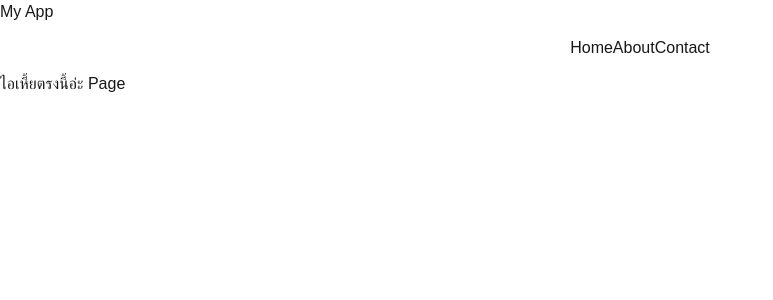
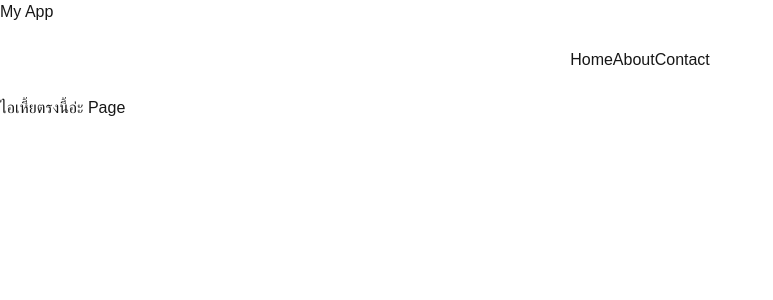
Before and after one commit to ACESunny/Chinanan, a Next.js app in the folder web/: page / in a window 1280 px wide. Shown: the top 300 px of the page, without its empty margins (0-773 px from the left). Built offline with nearby package versions, Linux system fonts and the light colour scheme.

Commit message:
Update nav.jsx

```diff
--- a/web/src/app/component/nav.jsx
+++ b/web/src/app/component/nav.jsx
@@ -3,7 +3,7 @@ import React from "react";
 function Nav() {
   return (
     <nav>
-      <ul className="flex justify-center p-3">
+      <ul className="flex justify-center p-3 m-3">
         <li>Home</li>
         <li>About</li>
         <li>Contact</li>
```
